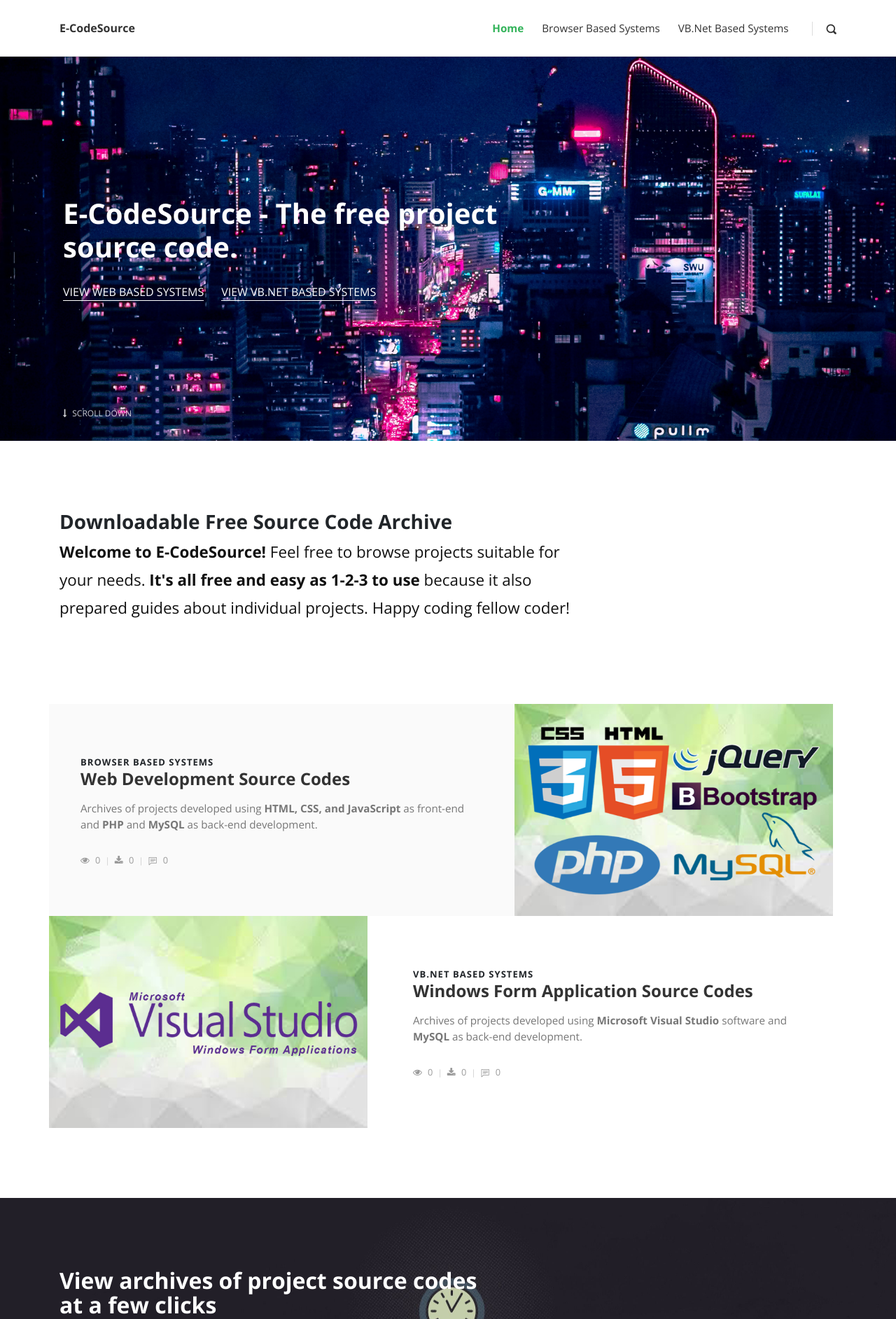
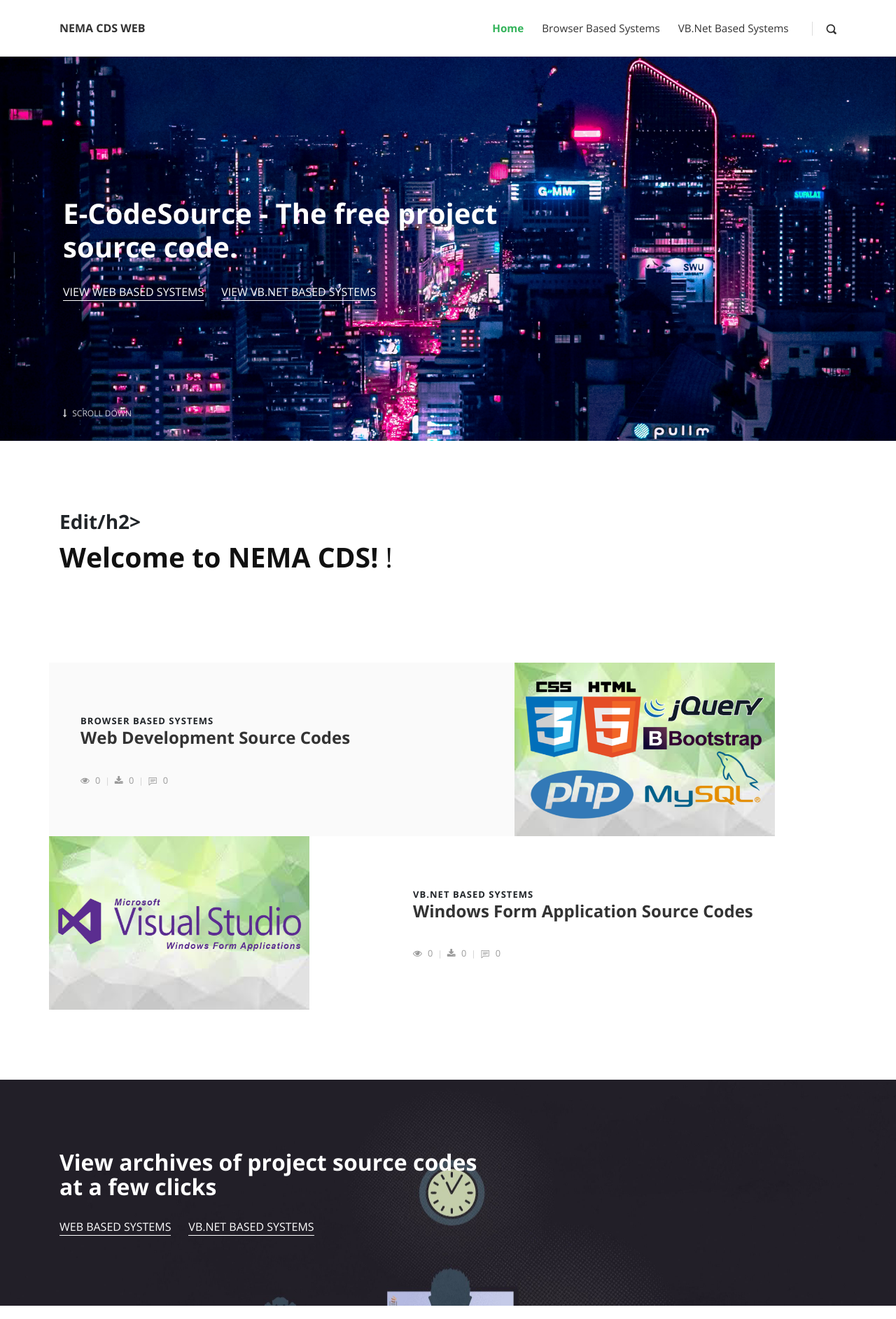
Before and after one commit to Dagolde/NEMAWEB, a PHP site: page / in a window 1280 px wide. Shown: the top 1885 px of the page at 70% size. Run offline with PHP 8.4, Linux system fonts and the light colour scheme; data that the repository does not hold is empty.

Commit message:
Update index.php

```diff
--- a/ecodesource/index.php
+++ b/ecodesource/index.php
@@ -24,7 +24,7 @@
         <div class="container">
           <!-- Navbar Brand -->
           <div class="navbar-header d-flex align-items-center justify-content-between">
-            <!-- Navbar Brand --><a href="#" class="navbar-brand">E-CodeSource</a>
+            <!-- Navbar Brand --><a href="#" class="navbar-brand">NEMA CDS WEB</a>
             <!-- Toggle Button-->
             <button type="button" data-toggle="collapse" data-target="#navbarcollapse" aria-controls="navbarcollapse" aria-expanded="false" aria-label="Toggle navigation" class="navbar-toggler"><span></span><span></span><span></span></button>
           </div>
@@ -66,10 +66,8 @@
       <div class="container">
         <div class="row">
           <div class="col-lg-8">
-            <h2 class="h3">Downloadable Free Source Code Archive</h2>
-            <p class="text-big"><strong>Welcome to E-CodeSource!</strong> Feel free to browse projects
-             suitable for your needs. <strong>It's all free and easy as 1-2-3 to use</strong> because it also prepared
-             guides about individual projects. Happy coding fellow coder!
+            <h2 class="h3">Edit/h2>
+            <p class="text-big"><strong>Welcome to NEMA CDS!</strong> !
             </p>
           </div>
         </div>
@@ -88,10 +86,6 @@
                   <a href="system_list1.php"><h2 class="h4">Web Development Source Codes</h2></a>
                 </header>
 
-                <p>
-                Archives of projects developed using <strong>HTML, CSS, and JavaScript</strong> as front-end and
-                <strong>PHP</strong> and <strong>MySQL</strong> as back-end development.
-                </p>
 
                 <?php
                 $totalViews=0;
@@ -133,9 +127,7 @@
                   <div class="category"><a href="system_list1.php">VB.NET BASED SYSTEMS</a></div>
                   <a href="system_list1.php"><h2 class="h4">Windows Form Application Source Codes</h2></a>
                 </header>
-                <p>
-                Archives of projects developed using <strong>Microsoft Visual Studio</strong> software and <strong>MySQL</strong> as back-end development.
-                </p>
+
 
                 <?php
                 $totalViews2=0;
```
